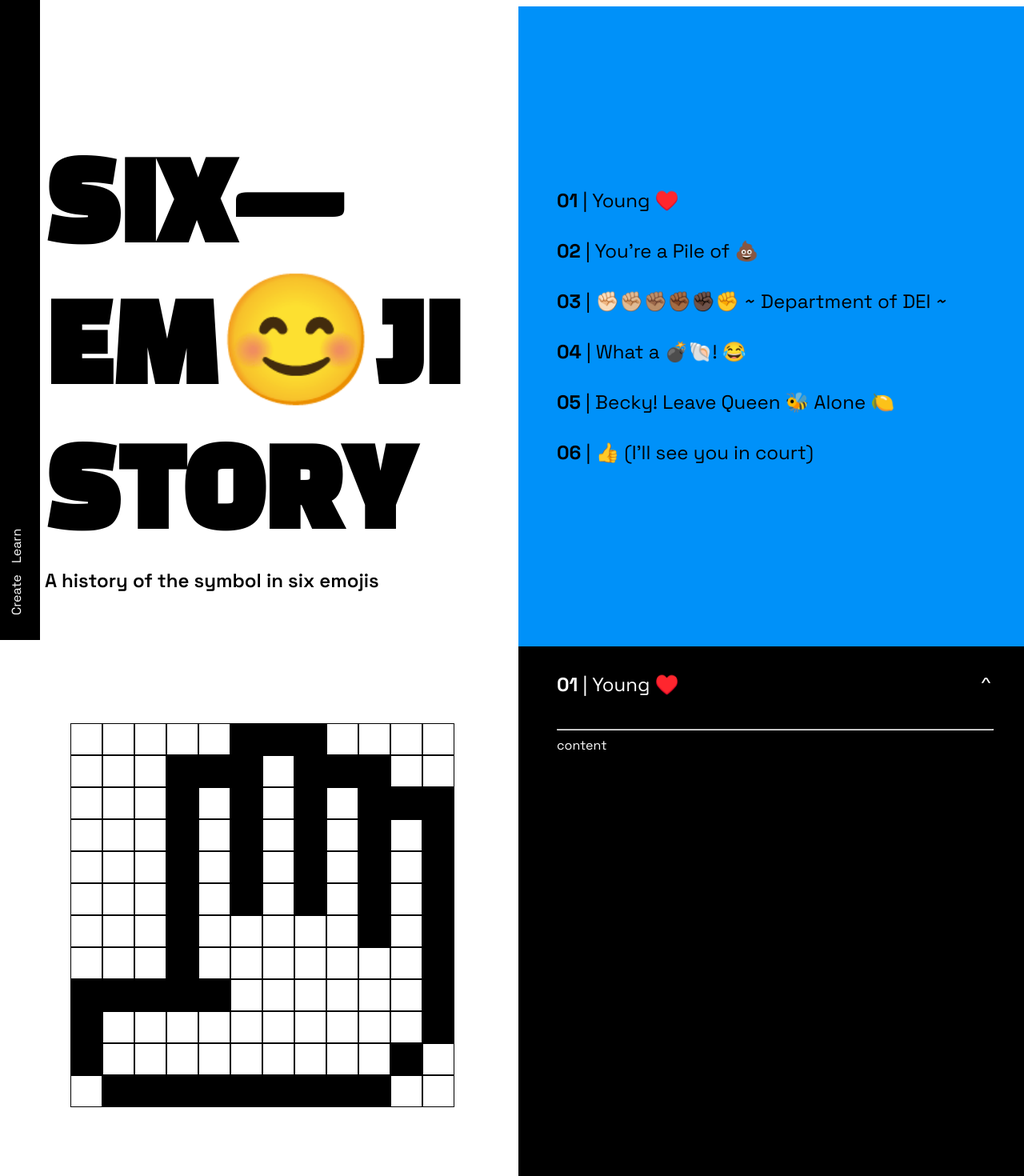
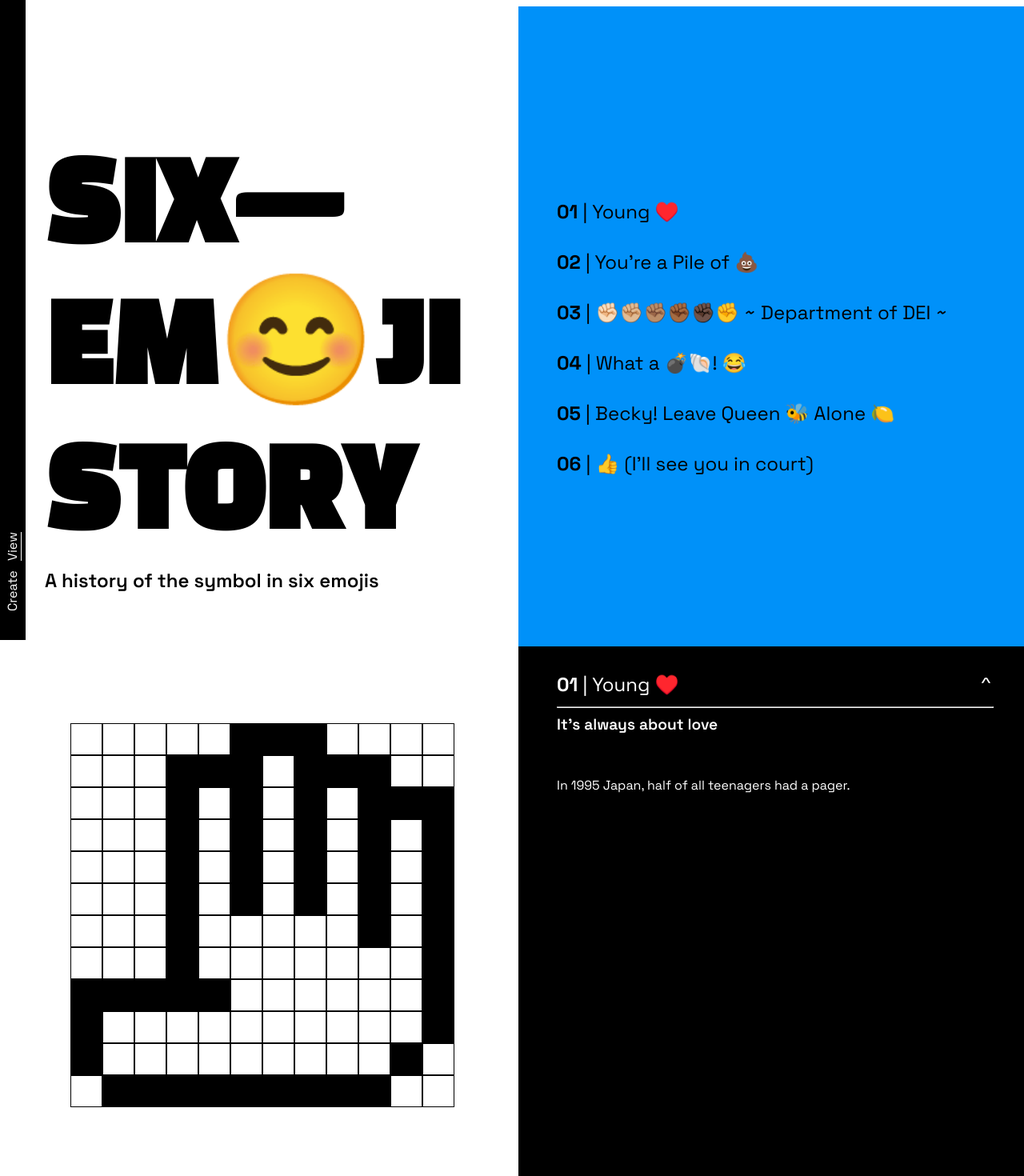
Before and after one commit to divya-mehra/sixemojistory, a React (Vite) app: page / in a window 1280 px wide. Shown: the top 1470 px of the page at 80% size. Built offline with nearby package versions, Linux system fonts and the light colour scheme; a web font is replaced by a local one.

Commit message:
changes to content and sticky nav

```diff
--- a/global.css
+++ b/global.css
@@ -21,3 +21,8 @@ h4 {
   font-weight: 400;
   font-size: 1.5rem;
 }
+
+h5 {
+  font-size: 1.2rem;
+  font-weight: 600;
+}
--- a/src/App.jsx
+++ b/src/App.jsx
@@ -10,12 +10,12 @@ import SideStickyNav from "./story/SideStickyNav";
 
 function App() {
   const emojis = [
-    { name: "heart", number: "01", title: "Young ♥️" },
-    { name: "poop", number: "02", title: "You're a Pile of 💩" },
-    { name: "hand", number: "03", title: "✊🏻✊🏼✊🏽✊🏾✊🏿✊ ~ Department of DEI ~" },
-    { name: "bomb", number: "04", title: "What a 💣🐚! 😂" },
-    { name: "bee", number: "05", title: "Becky! Leave Queen 🐝 Alone 🍋" },
-    { name: "hand", number: "06", title: "👍 (I'll see you in court)" },
+    { name: "heart", number: "01", title: "Young ♥️", content: ["hi"], subtitle: "It's always about love" },
+    { name: "poop", number: "02", title: "You're a Pile of 💩", content: ["hi"], subtitle: "Google pays attention emojis when expanding to global markets"  },
+    { name: "hand", number: "03", title: "✊🏻✊🏼✊🏽✊🏾✊🏿✊ ~ Department of DEI ~", subtitle: "Skin tone modifiers move the emoji from symbolic toward representative" },
+    { name: "bomb", number: "04", title: "What a 💣🐚! 😂", content: ["hi"], subtitle: "And with that, each additional emoji invited questions"  },
+    { name: "bee", number: "05", title: "Becky! Leave Queen 🐝 Alone 🍋", content: ["hi"] },
+    { name: "hand", number: "06", title: "👍 (I'll see you in court)", content: ["hi"] },
   ];
 
   const [currentEmoji, setCurrentEmoji] = useState(null);
--- a/src/panels/grid-panel/DownloadButton.jsx
+++ b/src/panels/grid-panel/DownloadButton.jsx
@@ -3,7 +3,7 @@ import html2canvas from "html2canvas";
 const DownloadButton = () => {
   const handleDownload = async() => {
 
-    const targetDiv = document.getElementById("user-panel");
+    const targetDiv = document.getElementById("userPanel");
     // const targetDivAll = document.getElementById("user-panel-with-text");
 
     console.log('hi')
--- a/src/panels/grid-panel/UserGridPanel.jsx
+++ b/src/panels/grid-panel/UserGridPanel.jsx
@@ -23,7 +23,7 @@ const UserGridPanel = ({ numberUserPanels, setNumberUserPanels }) => {
 
   return (
     <>
-      <div className={`${styles.gridPanel}`} id='user-panel'>
+      <div className={`${styles.userGridPanel}`} id="userPanel">
         {divArr.map((item) => {
           return (
             <UserGridRect
@@ -42,7 +42,6 @@ const UserGridPanel = ({ numberUserPanels, setNumberUserPanels }) => {
           setButtonSelection={setButtonSelection}
         />
       </div>
-      {/* <button className={styles.addPanelButton} onClick={addPanelButton}>(+)</button> */}
     </>
   );
 };
--- a/src/panels/panel.module.css
+++ b/src/panels/panel.module.css
@@ -8,7 +8,6 @@
   height: 100vh;
   padding-left: 48px;
   padding-right: 48px;
-
 }
 
 .startPanelRight {
@@ -23,7 +22,6 @@
 .chapter {
   cursor: pointer;
 }
-
 
 /* Story Panels  */
 
@@ -74,7 +72,19 @@ hr {
   padding-bottom: 96px;
   /* bottom: calc(50% - 50vh);*/
 
-    /* transform: translateY(-50%) */;
+  /* transform: translateY(-50%) */
+  width: 480px; /* 12 columns * 40px */
+  height: 480px;
+  display: grid;
+  grid-template-columns: repeat(12, 40px);
+  grid-template-rows: repeat(12, 40px);
+}
+
+.userGridPanel {
+  position: absolute;
+  top: 50%; /* Center vertically */
+  left: 50%; /* Center horizontally */
+  transform: translate(-50%, -50%); /* Move back by half of own dimensions
   width: 480px; /* 12 columns * 40px */
   height: 480px;
   display: grid;
@@ -88,13 +98,13 @@ hr {
 }
 
 .gridInterface {
-    position: sticky;
+  position: absolute;
   top: calc(100vh - 120px);
+  left: 50%;
+  transform: translate(-50%, -50%);
   width: 480px; /* 12 columns * 40px */
-    margin: 0 auto;
   display: flex;
   justify-content: space-between;
-
 }
 
 /* Buttons */
@@ -129,10 +139,27 @@ button {
   height: 40%;
   font-family: "Space Grotesk", sans-serif;
   font-size: 21px;
-
 }
 
 .inputText:focus {
   border: none;
   outline: none;
 }
+
+/* Links */
+
+a {
+  color: white;
+}
+
+h4 {
+  margin-bottom: 4px;
+}
+
+.highlightedText {
+  color: #ddb800
+}
+
+.panelContent {
+  line-height: 2em;
+}
--- a/src/panels/text-panel/TextPanel.jsx
+++ b/src/panels/text-panel/TextPanel.jsx
@@ -1,16 +1,21 @@
 import styles from "../panel.module.css";
-import { useInView } from 'react-intersection-observer';
+import { useInView } from "react-intersection-observer";
 import { useEffect, useRef } from "react";
 
-const TextPanel = ({ emoji, title, number, currentEmoji, setCurrentEmoji, }) => {
-
+const TextPanel = ({
+  emoji,
+  title,
+  number,
+  subtitle,
+  currentEmoji,
+  setCurrentEmoji,
+}) => {
   // intersection observer observing
 
   console.log(currentEmoji);
   const [ref, inView] = useInView({
     threshold: 0.35, // Set the threshold to 0.35
-    }
-    );
+  });
 
   console.log(currentEmoji);
 
@@ -18,11 +23,34 @@ const TextPanel = ({ emoji, title, number, currentEmoji, setCurrentEmoji, }) =>
     if (inView) {
       // Do something when the card comes into view
 
-            setCurrentEmoji(prevEmoji => prevEmoji !== emoji ? emoji : prevEmoji);
+      setCurrentEmoji((prevEmoji) => (prevEmoji !== emoji ? emoji : prevEmoji));
       console.log(currentEmoji);
     }
   }, [inView, emoji, setCurrentEmoji]);
 
+  // content
+
+  let content;
+
+  if(number === "01") {
+    content = (
+      <p>In 1995 Japan, half of all teenagers had a pager. </p>
+    )
+  }
+
+  else if (number === "03") {
+    content = (
+      <>
+      <p> In 2015, the standard yellow skin tone 👋 was joined by five more. </p>
+      <br></br>
+      <p> One year later, The Atlantic published an article,  <a href="https://www.theatlantic.com/politics/archive/2016/05/white-people-dont-use-white-emoji/481695/" target="_blank">'Is It Okay to Use the White Emoji?'</a>,...Do I want to draw attention to my race? It's a micro-decision.</p>
+
+
+      <br></br>
+      <p><b><span className={styles.highlightedText}>The neutral emoji isn’t neutral.</span> There is no neutral.</b></p>
+      </>
+    );
+  }
 
   // scroll back to top
 
@@ -39,10 +67,15 @@ const TextPanel = ({ emoji, title, number, currentEmoji, setCurrentEmoji, }) =>
         <h4 className={styles.panelTitle}>
           <b>{number}</b> | {title}
         </h4>
-          <h4 className={styles.iconBackToTop} onClick={scrollToTop}>^</h4>
+        <h4 className={styles.iconBackToTop} onClick={scrollToTop}>
+          ^
+        </h4>
+
       </div>
+
       <hr />
-        <div>content</div>
+      <h5 style={{marginTop: 0,}}>{subtitle}</h5>
+      <div className={styles.panelContent}>{content}</div>
     </div>
   );
 };
--- a/src/story/SideStickyNav.jsx
+++ b/src/story/SideStickyNav.jsx
@@ -26,18 +26,20 @@ const SideStickyNav = () => {
       onMouseLeave={handleMouseLeave}
     >
       <ul>
-      <Link className={styles.SideStickyNavLink}
-          activeClass="active"
+        <Link
+          className={styles.SideStickyNavLink}
+          activeClass={styles.SideStickyNavLinkActive}
           to="LearnStory"
           spy={true}
           smooth={true}
           offset={-70} // Adjust the offset as needed
           duration={500} // Duration of the scrolling animation in milliseconds
         >
-          Learn
+          View
         </Link>
-        <Link className={styles.SideStickyNavLink}
-          activeClass="active"
+        <Link
+          className={styles.SideStickyNavLink}
+          activeClass={styles.SideStickyNavLinkActive}
           to="CreateStory"
           spy={true}
           smooth={true}
--- a/src/story/story.module.css
+++ b/src/story/story.module.css
@@ -6,12 +6,11 @@
 /* Styling for the sticky navigation */
 .sideStickyNav {
   position: fixed;
-
   top: 0;
   left: 0;
-  width: 50px;
+  width: 32px;
   height: 100vh;
-  background-color: #000;
+  background-color: #000000;
   transition: opacity 0.5s ease;
   z-index: 5;
   /* opacity: 0; */
@@ -21,19 +20,25 @@
 ul {
   list-style-type: none;
   padding: 0px;
-  margin: 20px 0;
+  margin: 0;
   display: flex;
   flex-direction: column;
   justify-content: flex-end;
-  gap: 24px;
+  gap: 32px;
   height: 100%;
 }
 
 .SideStickyNavLink {
   color: #fff;
-  padding: 10px;
+  padding: 5px;
   cursor: pointer;
   transform: rotate(-90deg);
   transform-origin: left top;
 
 }
+
+.SideStickyNavLinkActive
+{
+  text-decoration: underline;
+  text-underline-offset: 0.3em;
+}
--- a/src/story/storyLeft.jsx
+++ b/src/story/storyLeft.jsx
@@ -15,6 +15,9 @@ const StoryLeft = ({
         className={styles.gridSection}
         style={{
           height: user ? `${numberUserPanels * 100}vh` : "600vh",
+          position: "relative",
+          width: "100%"
+
         }}
       >
         {user ? (
--- a/src/story/storyRight.jsx
+++ b/src/story/storyRight.jsx
@@ -31,6 +31,7 @@ const StoryRight = ({
                 emoji={emoji.name}
                 title={emoji.title}
                 number={emoji.number}
+                subtitle={emoji.subtitle}
                 currentEmoji={currentEmoji}
                 setCurrentEmoji={setCurrentEmoji}
               />
```
Also changed, not shown: src/panels/text-panel/FormattedText.jsx (added, +22 -0 lines). Lines whose indentation alone changed are shown as unchanged.
